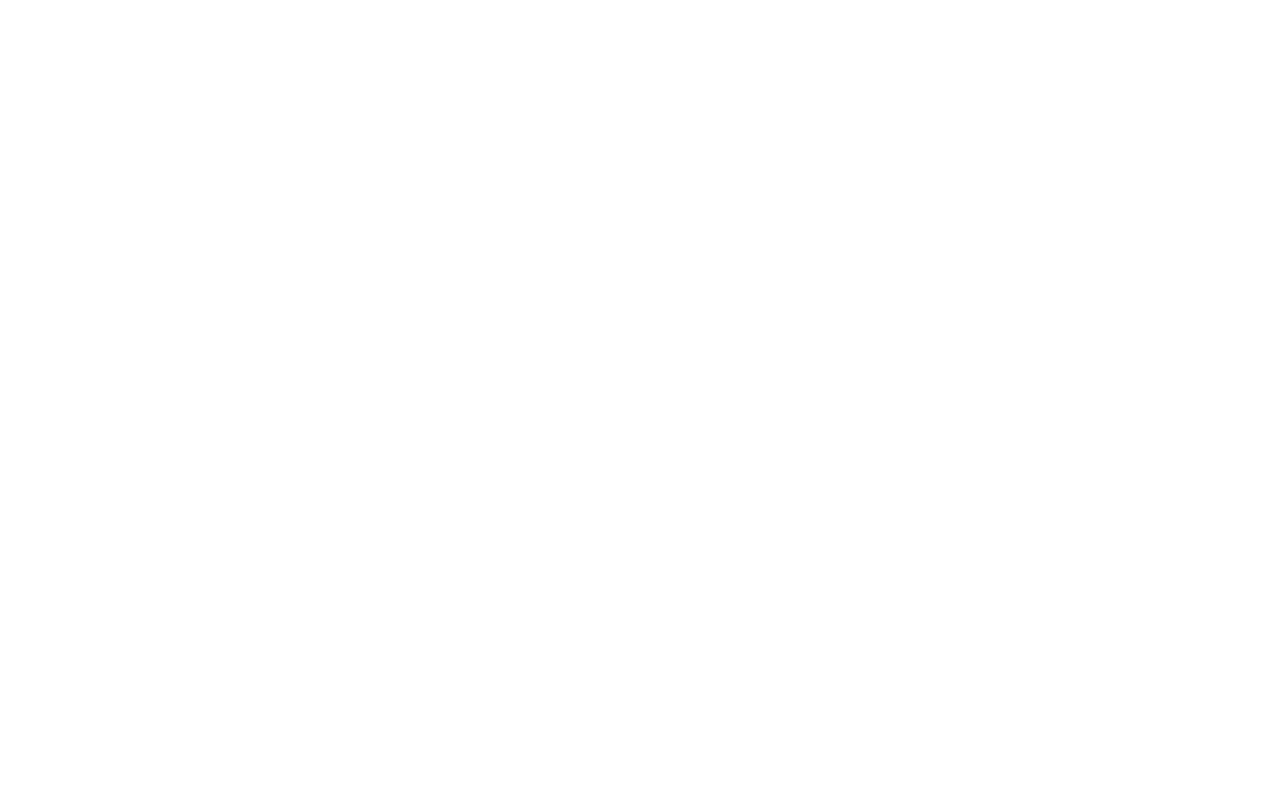
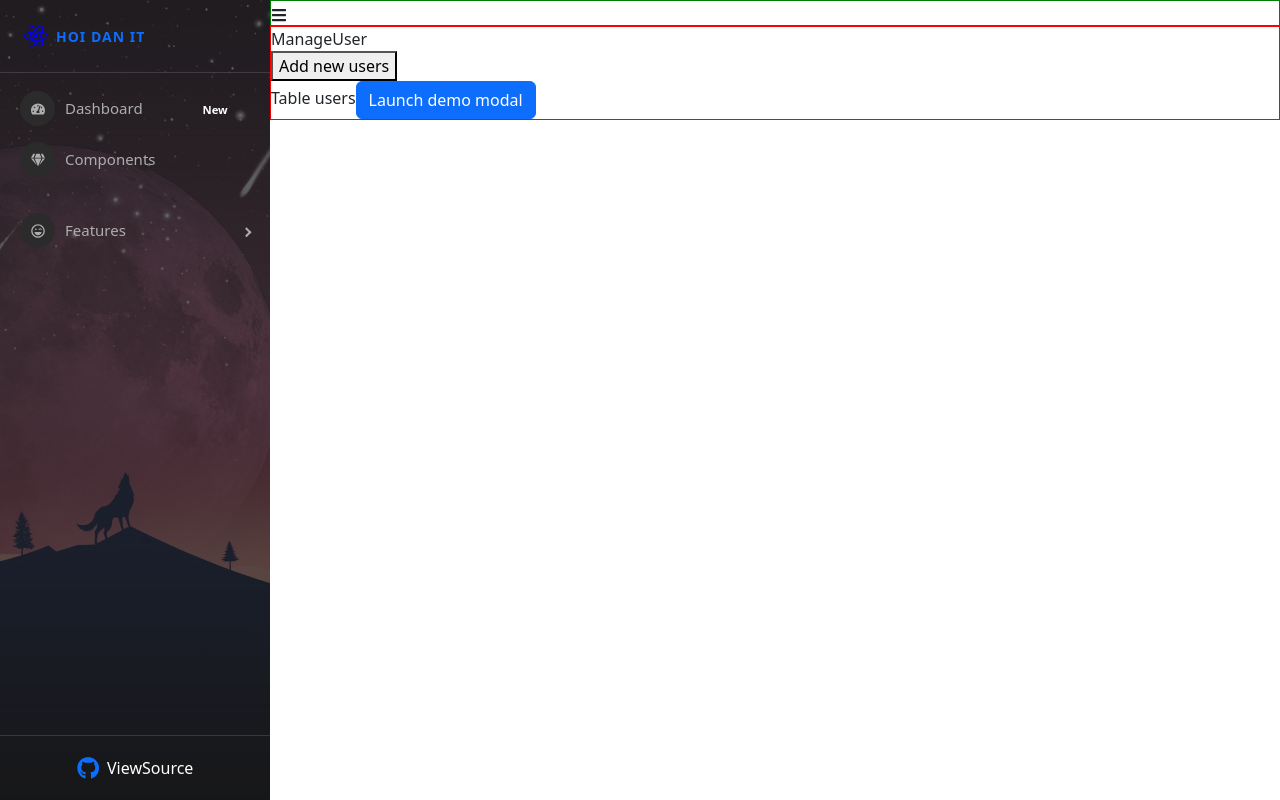
Before and after one commit to laivandai123/reactjs_demo, a React (Create React App) app: page /admins/manage-users in a window 1280 px wide. Before the commit this address had no page. Built offline with nearby package versions, Linux system fonts and the light colour scheme.

Commit message:
modal new user

```diff
--- a/src/App.scss
+++ b/src/App.scss
@@ -52,6 +52,7 @@
                 padding: 0 15px;
                 height: 40px;
                 background-color: #000;
+                border: none;
                 color: #fff;
                 &:hover {
                     opacity: 0.8;
--- a/src/components/admin/Admin.js
+++ b/src/components/admin/Admin.js
@@ -2,6 +2,7 @@
 import "./Admin.scss";
 import { FaBars } from "react-icons/fa";
 import { useState } from "react";
+import { Outlet } from "react-router-dom";
 
 const Admin = (props) => {
     const [collapsed, setCollapsed] = useState(false);
@@ -12,8 +13,12 @@
                 <SideBar collapsed={collapsed} />
             </div>
             <div className="admin-content">
-                <FaBars onClick={() => setCollapsed(!collapsed)} />
-                content goes here
+                <div className="admin-header">
+                    <FaBars onClick={() => setCollapsed(!collapsed)} />
+                </div>
+                <div className="admin-content">
+                    <Outlet />
+                </div>
             </div>
         </div>
     );
--- a/src/components/admin/Admin.scss
+++ b/src/components/admin/Admin.scss
@@ -5,4 +5,13 @@
             height: 100vh !important;
         }
     }
+    .admin-content {
+        width: 100%;
+        .admin-header {
+            border: 1px solid green;
+        }
+        .admin-content {
+            border: 1px solid red;
+        }
+    }
 }
--- a/src/components/admin/SideBar.js
+++ b/src/components/admin/SideBar.js
@@ -21,7 +21,7 @@
 
 import sidebarBg from "../../assets/bg2.jpg";
 import "./SideBar.scss";
-
+import { Link } from "react-router-dom";
 const SideBar = (props) => {
     const { image, collapsed, toggled, handleToggleSidebar } = props;
     return (
@@ -67,12 +67,17 @@
                             suffix={<span className="badge red">New</span>}
                         >
                             Dashboard
+                            <Link to="/admins" />
                         </MenuItem>
                         <MenuItem icon={<FaGem />}> Components </MenuItem>
                     </Menu>
                     <Menu iconShape="circle">
                         <SubMenu icon={<FaRegLaughWink />} title="Features">
-                            <MenuItem> Quản lý User</MenuItem>
+                            <MenuItem>
+                                {" "}
+                                Quản lý User
+                                <Link to="/admins/manage-users" />
+                            </MenuItem>
                             <MenuItem> Quản lý bài Quiz</MenuItem>
                             <MenuItem> Quản lý câu hỏi</MenuItem>
                         </SubMenu>
--- /dev/null
+++ b/src/components/admin/content/DashBoard.js
@@ -0,0 +1,4 @@
+const Dashboard = (props) => {
+    return <div>Dashboard</div>;
+};
+export default Dashboard;
--- /dev/null
+++ b/src/components/admin/content/Manageuser.js
@@ -0,0 +1,19 @@
+import ModalCreateUser from "./ModalCreateUser";
+
+const ManageUser = (props) => {
+    return (
+        <div className="manage-user-container">
+            <div className="title">ManageUser</div>
+            <div className="users-content">
+                <div>
+                    <button>Add new users</button>
+                </div>
+                <div>
+                    Table users
+                    <ModalCreateUser />
+                </div>
+            </div>
+        </div>
+    );
+};
+export default ManageUser;
--- /dev/null
+++ b/src/components/admin/content/ModalCreateUser.js
@@ -0,0 +1,63 @@
+import { useState } from "react";
+import Button from "react-bootstrap/Button";
+import Modal from "react-bootstrap/Modal";
+
+const ModalCreateUser = () => {
+    const [show, setShow] = useState(false);
+
+    const handleClose = () => setShow(false);
+    const handleShow = () => setShow(true);
+
+    return (
+        <>
+            <Button variant="primary" onClick={handleShow}>
+                Launch demo modal
+            </Button>
+
+            <Modal show={show} onHide={handleClose} size="xl" backdrop="static">
+                <Modal.Header closeButton>
+                    <Modal.Title>Add new users</Modal.Title>
+                </Modal.Header>
+                <Modal.Body>
+                    <form className="row g-3">
+                        <div className="col-md-6">
+                            <label className="form-label">Email</label>
+                            <input type="email" className="form-control" />
+                        </div>
+                        <div className="col-md-6">
+                            <label className="form-label">Password</label>
+                            <input type="password" className="form-control" />
+                        </div>
+
+                        <div className="col-md-6">
+                            <label className="form-label">Username</label>
+                            <input type="text" className="form-control" />
+                        </div>
+                        <div className="col-md-4">
+                            <label className="form-label">Role</label>
+                            <select className="form-select">
+                                <option selected value="USER">
+                                    USER
+                                </option>
+                                <option value="ADMIN">ADMIN</option>
+                            </select>
+                        </div>
+                        <div className="col-md-12">
+                            <label className="form-label">Image</label>
+                            <input type="file" />
+                        </div>
+                    </form>
+                </Modal.Body>
+                <Modal.Footer>
+                    <Button variant="secondary" onClick={handleClose}>
+                        Close
+                    </Button>
+                    <Button variant="primary" onClick={handleClose}>
+                        Save
+                    </Button>
+                </Modal.Footer>
+            </Modal>
+        </>
+    );
+};
+export default ModalCreateUser;
--- a/src/index.js
+++ b/src/index.js
@@ -9,6 +9,8 @@
 import User from "./components/user/User";
 import Admin from "./components/admin/Admin";
 import Homepage from "./components/home/Homepage";
+import Dashboard from "./components/admin/content/DashBoard";
+import ManageUser from "./components/admin/content/Manageuser";
 
 const root = ReactDOM.createRoot(document.getElementById("root"));
 root.render(
@@ -19,7 +21,10 @@
                     <Route index element={<Homepage />} />
                     <Route path="users" element={<User />} />
                 </Route>
-                <Route path="admins" element={<Admin />} />
+                <Route path="/admins" element={<Admin />}>
+                    <Route index element={<Dashboard />} />
+                    <Route path="manage-users" element={<ManageUser />} />
+                </Route>
             </Routes>
         </BrowserRouter>
     </Provider>
```
